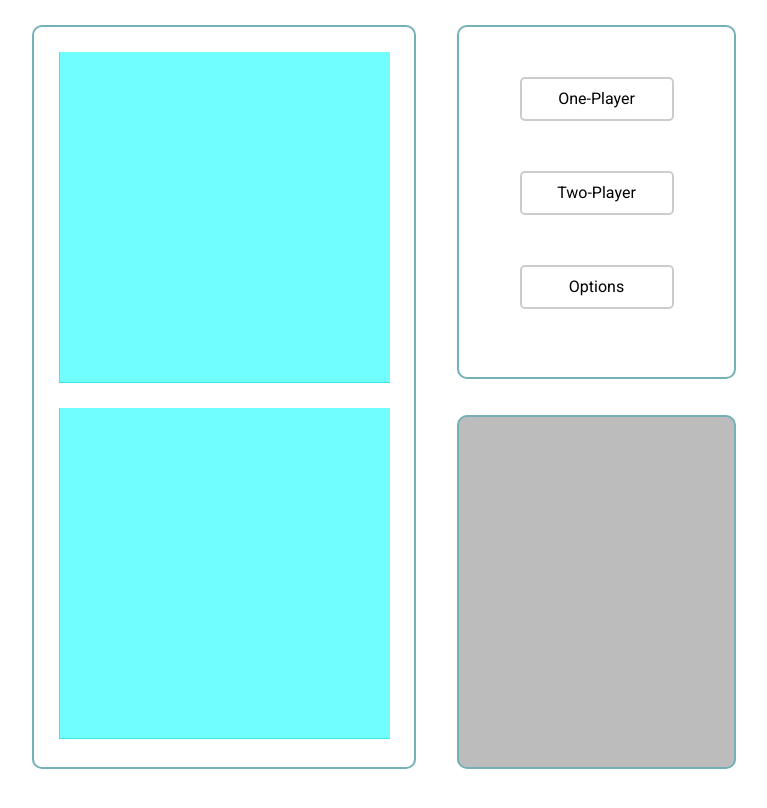
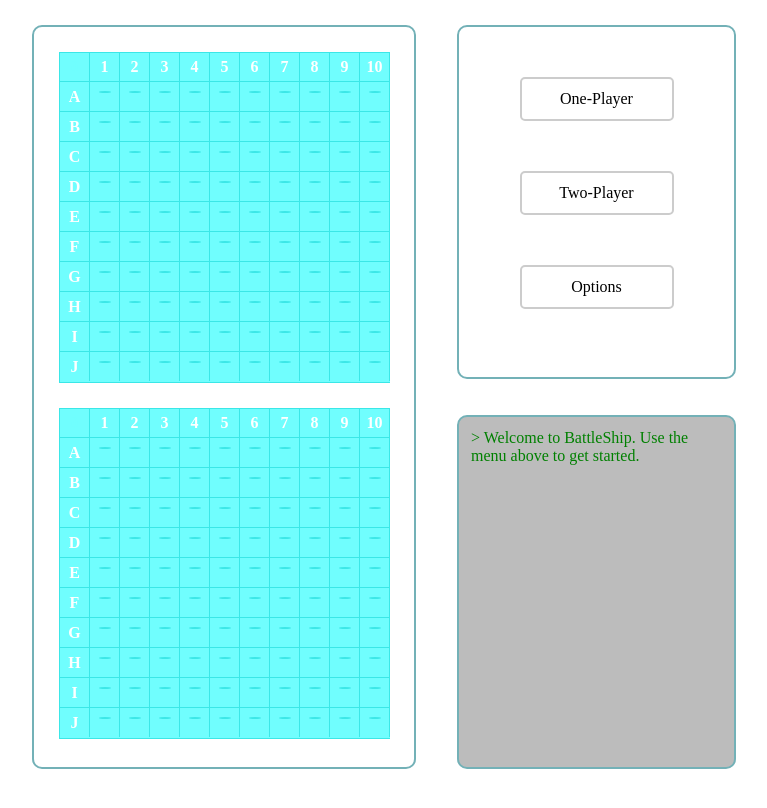
Before and after one commit to ivoputzer/awesome-devops-and-cd-ed4, a website: page static/index.html in a window 1280 px wide. Shown: the whole page, without its empty margins (258-1025 px from the left). Drawn offline with nearby package versions, Linux system fonts and the light colour scheme.

Commit message:
Basic logic

```diff
--- a/static/index.html
+++ b/static/index.html
@@ -5,6 +5,7 @@
   <title>BattleShip</title>
   <script src="https://ajax.googleapis.com/ajax/libs/jquery/1.10.1/jquery.min.js"></script>
   <link rel="stylesheet" href="style.css"/>
+  <script src="./logic.js"></script>
 </head>
 
 <body>
--- a/static/style.css
+++ b/static/style.css
@@ -3,7 +3,6 @@
 * {
 	margin: 0;
 	padding: 0;
-  font-family: Roboto;
 }
 
 html {
```
